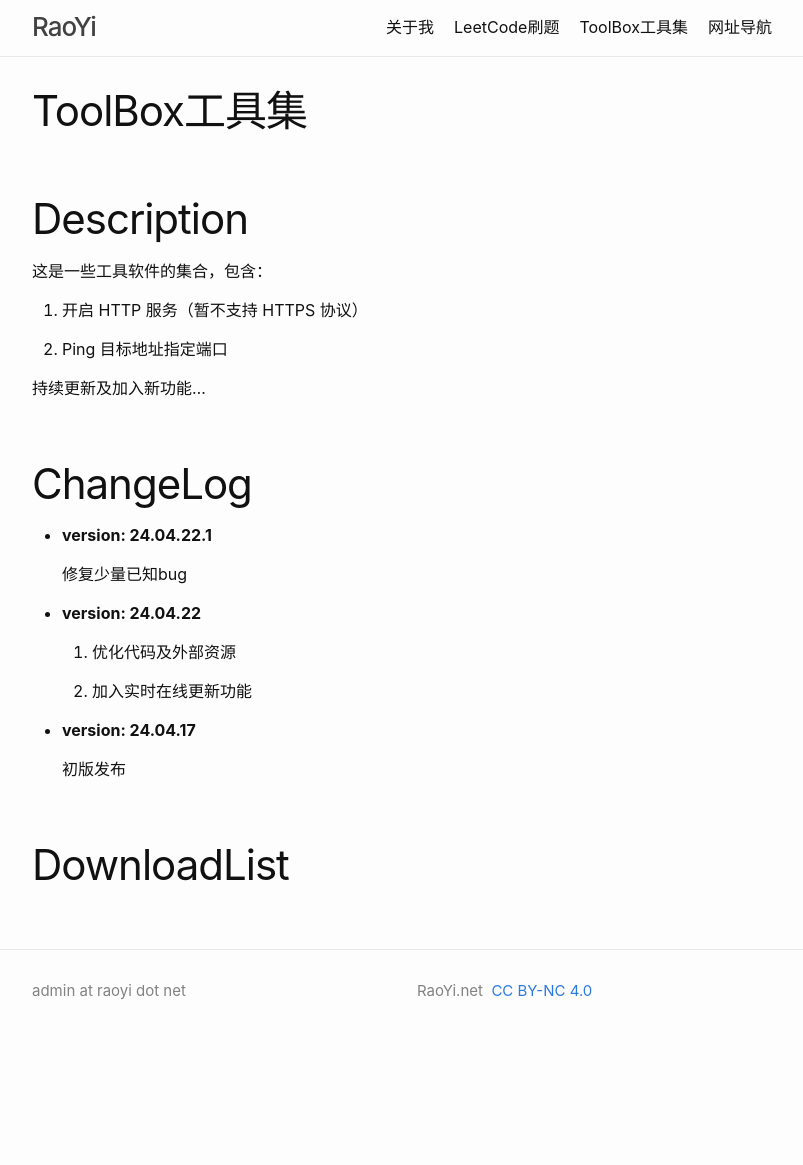
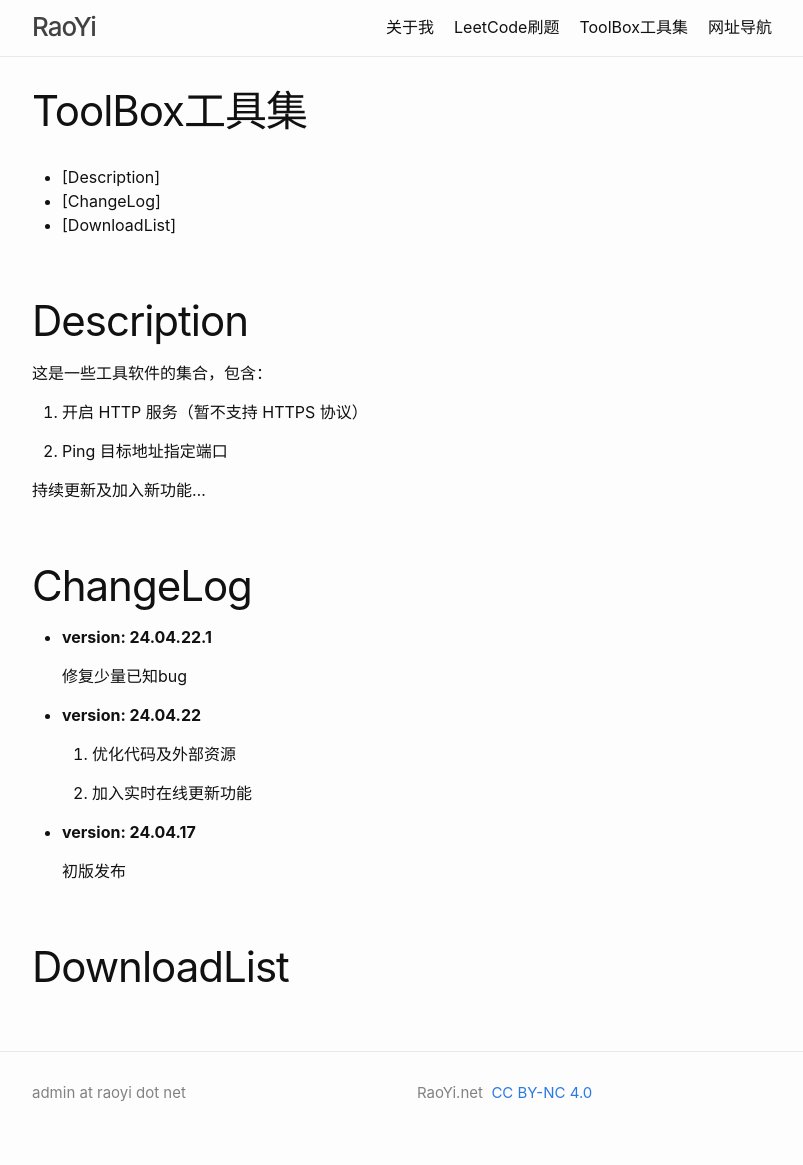
Before and after one commit to raoyi/raoyi.github.io, a Jekyll site: the page built from toolbox.md, in a window 1280 px wide. Shown: the whole page, without its empty margins (238-1041 px from the left). Built offline with Jekyll 4.4.1, drawn with Linux system fonts in a browser that asks for light colours; before the commit the page ends 1063 px from its top, so only the background shows below that.

Commit message:
Update toolbox.md

```diff
--- a/toolbox.md
+++ b/toolbox.md
@@ -3,6 +3,10 @@ layout: page
 title: ToolBox工具集
 permalink: /toolbox/
 ---
+
+- [Description]
+- [ChangeLog]
+- [DownloadList]
 
 # Description
 
```
